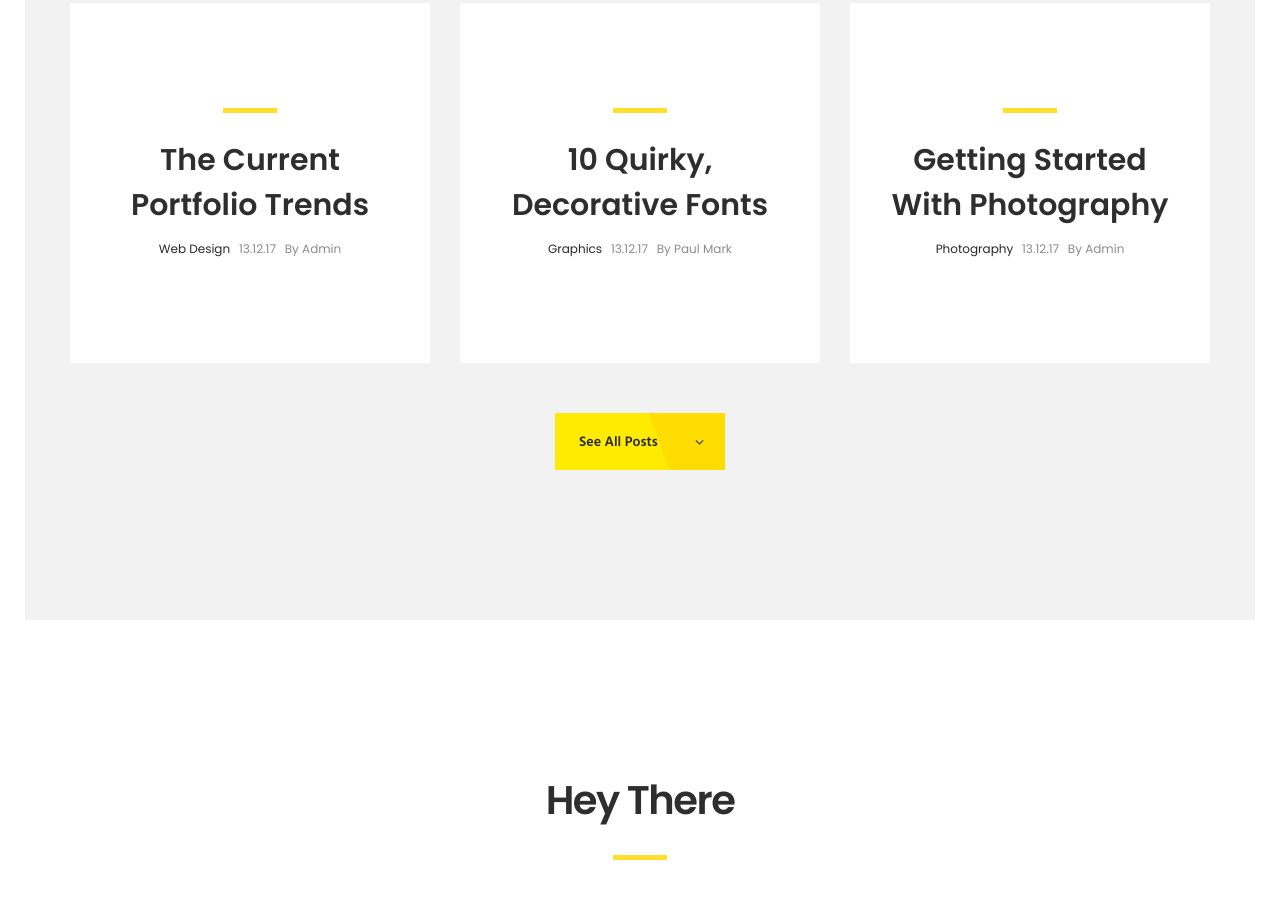
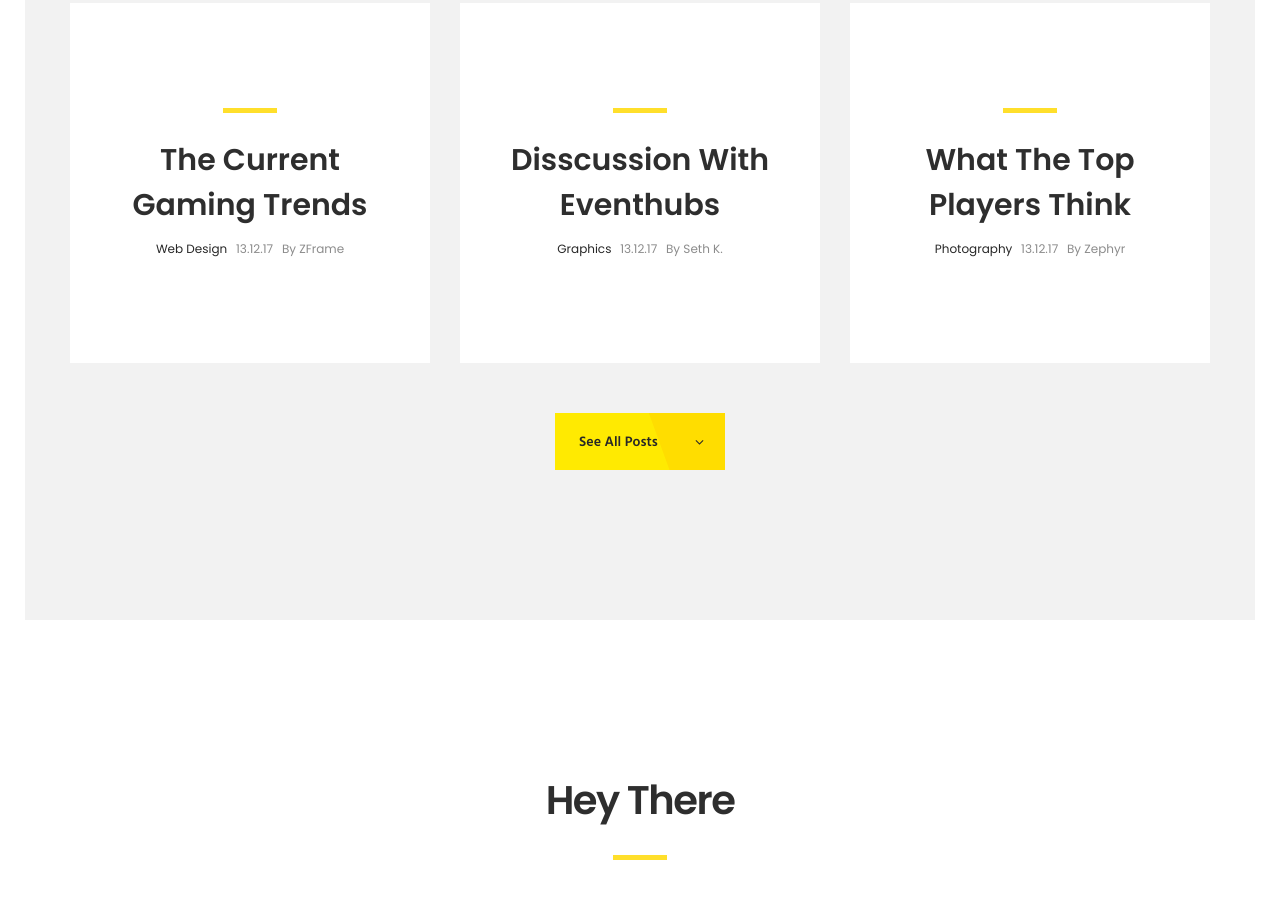
Before and after one commit to CPrater75/JAMStack-LandingPage, a plain HTML site: page index.html in a window 1280 px wide. Shown: the part 5748-6646 px from the top of the page. Drawn offline with Linux system fonts and the light colour scheme; some packages are replaced by stand-ins of ours.

Commit message:
H1 adjust

```diff
--- a/index.html
+++ b/index.html
@@ -932,10 +932,10 @@
 					<span class="seprator-sm center-div"></span>
 
 				</div>
-				<h3>the current portfolio trends</h3>
+				<h3>the current Gaming trends</h3>
 				<span class="blog-cat">web design</span>
 				<span class="blog-date">13.12.17</span>
-				<span class="blog-per">by admin</span>
+				<span class="blog-per">by ZFrame</span>
 			</div>
 			<div class="blog-overlay"></div>
 			<div class="blog-dark-overlay"></div>
@@ -947,10 +947,10 @@
 					<span class="seprator-sm center-div"></span>
 
 				</div>
-				<h3>10 Quirky, Decorative Fonts</h3>
+				<h3>Disscussion with eventhubs</h3>
 				<span class="blog-cat">Graphics</span>
 				<span class="blog-date">13.12.17</span>
-				<span class="blog-per">by paul mark</span>
+				<span class="blog-per">by Seth K.</span>
 			</div>
 			<div class="blog-overlay"></div>
 			<div class="blog-dark-overlay"></div>
@@ -962,10 +962,10 @@
 					<span class="seprator-sm center-div"></span>
 
 				</div>
-				<h3>Getting started with Photography</h3>
+				<h3>What the top players think</h3>
 				<span class="blog-cat">photography</span>
 				<span class="blog-date">13.12.17</span>
-				<span class="blog-per">by admin</span>
+				<span class="blog-per">by Zephyr</span>
 			</div>
 			<div class="blog-overlay"></div>
 			<div class="blog-dark-overlay"></div>
```
